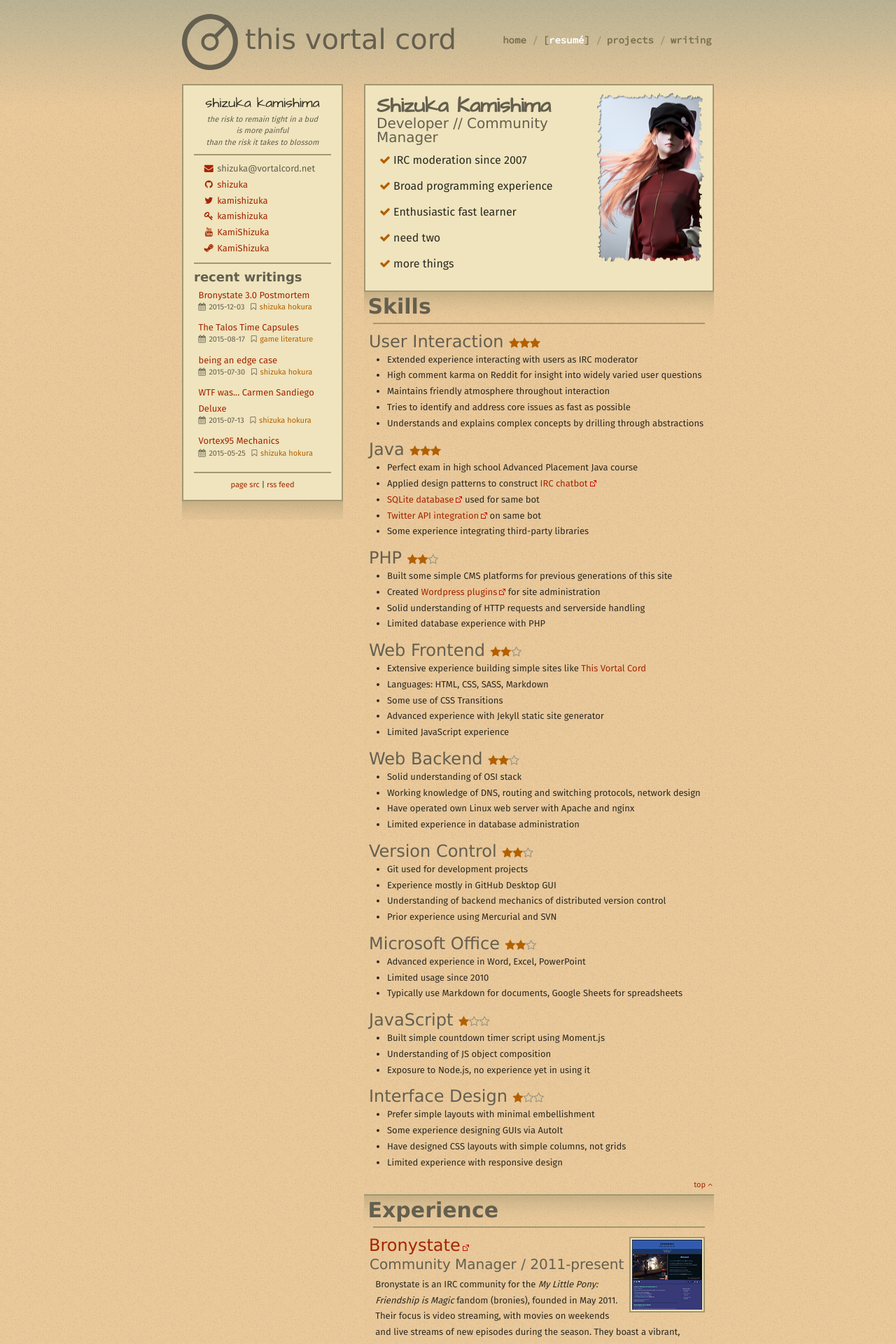
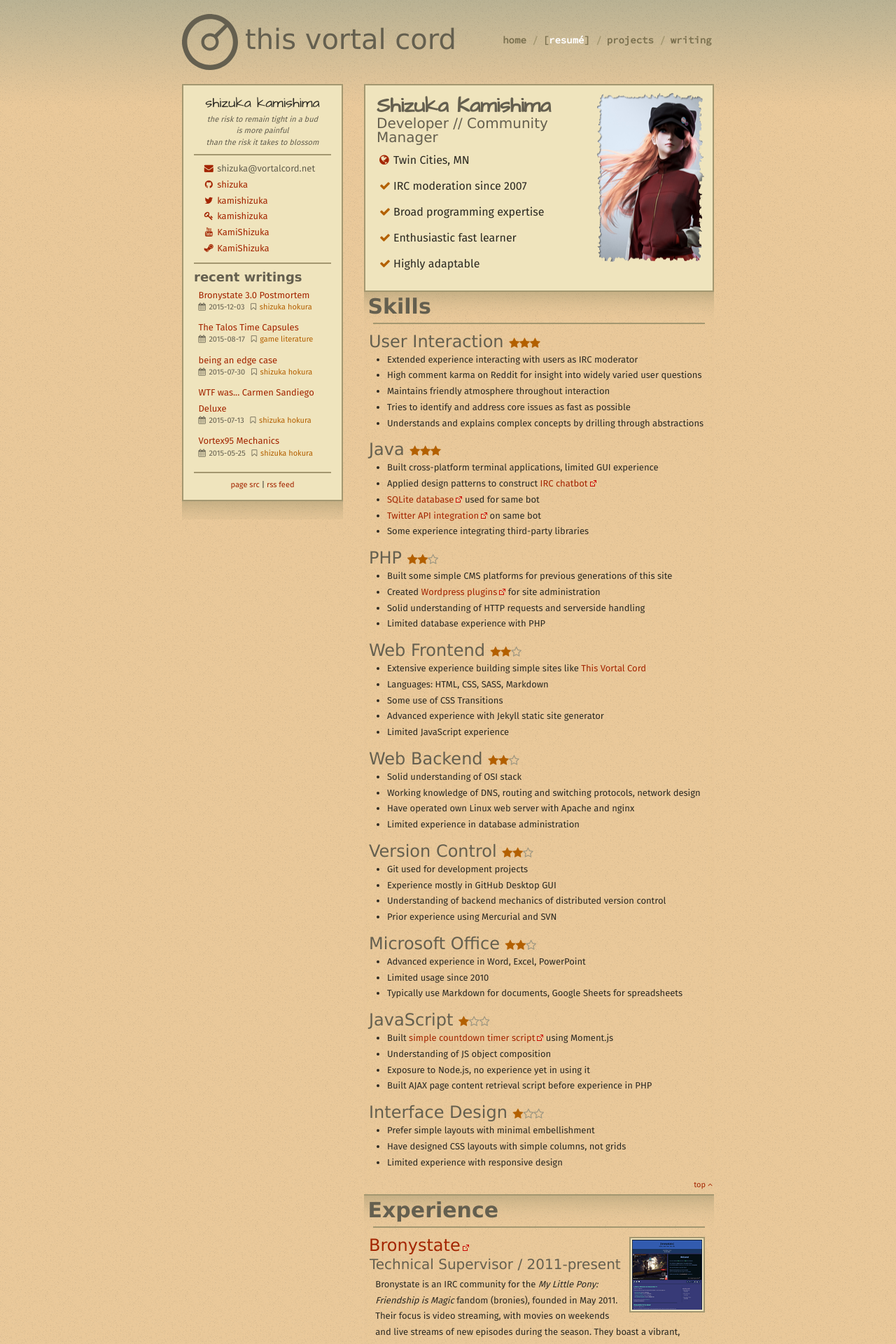
Before and after one commit to shizuka/shizuka.github.io, a Jekyll site: the page built from resume/index.md, in a window 1280 px wide. Shown: the top 1920 px of the page at 70% size. Built offline with Jekyll 4.4.1, drawn with Linux system fonts in a browser that asks for light colours; nearby versions of some CDN libraries; some web fonts are replaced.

Commit message:
final resume copy

```diff
--- a/_layouts/pg_resume.html
+++ b/_layouts/pg_resume.html
@@ -1,6 +1,6 @@
 {% include mstr/prefix.html %}
 <div id="contentwrapper" class="resume">
-{% assign sections = content | split:"<p>= = = = =</p>" %}
+{% assign sections = content | split:"<p>================================================================================</p>" %}
 {% for section in sections %}
  {% if forloop.first == true %}
   <div class="box">
--- a/_sass/_resume.scss
+++ b/_sass/_resume.scss
@@ -31,6 +31,20 @@ $s-res-h4: 18px;
       font-weight: normal;
     }
 
+    p:last-of-type {
+      font-size: 16px;
+      margin-left: 4px;
+      margin-bottom: 8px;
+      &:before {
+        font-family: FontAwesome;
+        margin-right: 4px;
+        width: 16px;
+        display: inline-block;
+        content: "\f0ac"; //fa-globe
+        color: $c-link;
+      }
+    }
+
     ul {
       list-style-type: none;
       margin-left: 4px;
@@ -41,6 +55,8 @@ $s-res-h4: 18px;
         &:before {
           font-family: FontAwesome;
           margin-right: 4px;
+          display: inline-block;
+          width: 16px;
           content: "\f00c"; //fa-check
           color: $c-link-postinfo;
         }
--- a/resume/index.md
+++ b/resume/index.md
@@ -15,13 +15,14 @@ date: 2016-04-05
 
 ## Developer // Community Manager
 
+Twin Cities, MN
+
  - IRC moderation since 2007
- - Broad programming experience
+ - Broad programming expertise
  - Enthusiastic fast learner
- - need two
- - more things
+ - Highly adaptable
 
-= = = = =
+================================================================================
 
 # Skills
 * * *
@@ -34,7 +35,7 @@ date: 2016-04-05
  - Understands and explains complex concepts by drilling through abstractions
 
 ## Java {{lv3}}
- - Perfect exam in high school Advanced Placement Java course
+ - Built cross-platform terminal applications, limited GUI experience
  - Applied design patterns to construct [IRC chatbot][hikaribot]
  - [SQLite database][hb-sqlite] used for same bot
  - [Twitter API integration][hb-twitter] on same bot
@@ -71,17 +72,17 @@ date: 2016-04-05
  - Typically use Markdown for documents, Google Sheets for spreadsheets
 
 ## JavaScript {{lv1}}
- - Built simple countdown timer script using Moment.js
+ - Built [simple countdown timer script][brsttimer] using Moment.js
  - Understanding of JS object composition
  - Exposure to Node.js, no experience yet in using it
+ - Built AJAX page content retrieval script before experience in PHP
 
 ## Interface Design {{lv1}}
  - Prefer simple layouts with minimal embellishment
- - Some experience designing GUIs via AutoIt
  - Have designed CSS layouts with simple columns, not grids
  - Limited experience with responsive design
 
-= = = = =
+================================================================================
 
 # Experience
 * * *
@@ -90,10 +91,10 @@ date: 2016-04-05
 
 ## [Bronystate](http://www.bronystate.net) {#bronystate}
 
-### Community Manager / 2011-present
+### Technical Supervisor / 2011-present
 
 Bronystate is an IRC community for the *My Little Pony: Friendship is Magic*
-fandom  (bronies), founded in May 2011. Their focus is video streaming, with
+fandom (bronies), founded in May 2011. Their focus is video streaming, with
 movies on weekends and live streams of new episodes during the season. They
 boast a vibrant, global userbase, reaching tens of thousands annually.
 
@@ -151,7 +152,7 @@ now as a frontend for their Discord chat server.
  - Helped testing IRC bot that integrated with game server
  - Helped testing experimental Tribes 2 game mods
 
-= = = = =
+================================================================================
 
 # Volunteer Work
 
```
Also changed, not shown: other parts of resume/index.md (+1 -0 lines).
